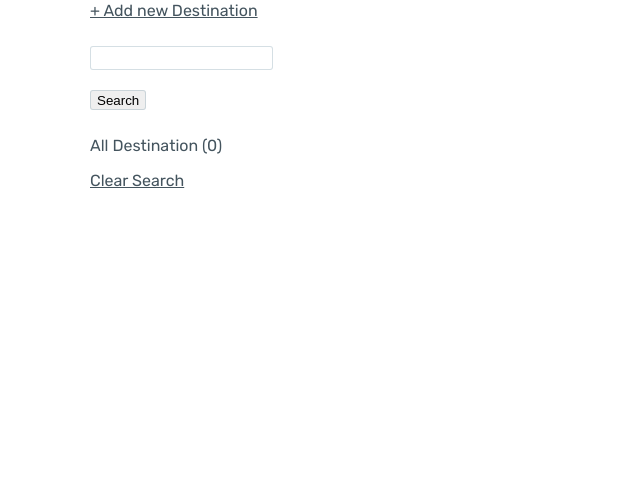
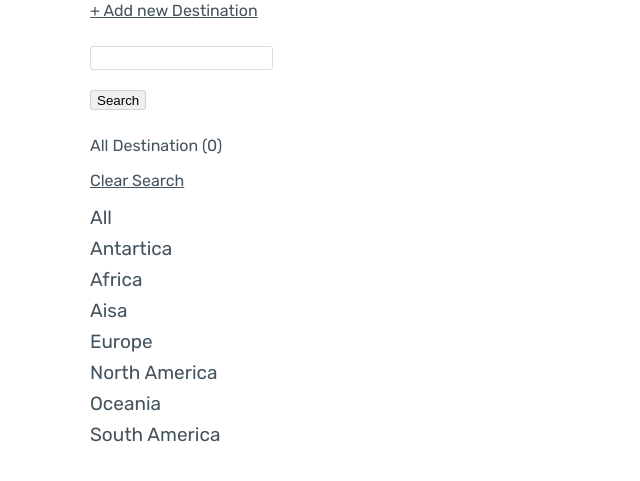
Before and after one commit to jihyekwak/project-4-travel, a Django app: page /destinations/ in a window 1280 px wide. Shown: the part 189-670 px from the top of the page, without its empty margins (0-640 px from the left). Run offline with Django 4.2, Linux system fonts and the light colour scheme; data that the repository does not hold is empty.

Commit message:
add tag list and rendering pages

```diff
--- a/main_app/admin.py
+++ b/main_app/admin.py
@@ -1,5 +1,5 @@
 from django.contrib import admin
-from .models import Travel, Itinerary, Destination, Comment, CustomUser
+from .models import Travel, Itinerary, Destination, Comment, CustomUser, Tag, List
 from .forms import CustomUserCreationForm
 from django.contrib.auth.admin import UserAdmin
 
@@ -27,3 +27,5 @@ admin.site.register(Travel)
 admin.site.register(Itinerary)
 admin.site.register(Destination)
 admin.site.register(Comment)
+admin.site.register(Tag)
+admin.site.register(List)
--- a/main_app/forms.py
+++ b/main_app/forms.py
@@ -32,4 +32,4 @@ class TravelForm(forms.ModelForm):
 
     class Meta:
         model = Travel
-        fields = ['destinations', 'title', 'image', 'departure_date', 'return_date', 'budget', 'travelers']
+        fields = ['destinations', 'title', 'image', 'departure_date', 'return_date', 'budget', 'travelers', 'tags']
--- a/main_app/models.py
+++ b/main_app/models.py
@@ -39,6 +39,9 @@ class Destination(models.Model):
 class Tag(models.Model):
 
     tag = models.CharField(max_length=30)
+
+    def __str__(self):
+        return self.tag
 
 class Travel(models.Model):
 
--- a/main_app/static/styles/styles.css
+++ b/main_app/static/styles/styles.css
@@ -732,7 +732,7 @@ input[type="checkbox"] {
     height: 100px;
 }
 
-#id_travelers {
+#id_travelers, #id_tags  {
     height: 50px;
 }
 
--- a/main_app/templates/destination_list.html
+++ b/main_app/templates/destination_list.html
@@ -18,6 +18,18 @@
                     </form>
                     <p>{{header}} ({{destinations|length}})</p>
                     <a href="{% url 'destination_list' %}">Clear Search</a>
+                </div>
+                <div class="list-flex-nav-category">
+                    <ul>
+                        <li><a href="{% url 'destination_list' %}">All</a></li>
+                        <li><a href="{% url 'destination_list' %}?continent=Antartica" name="continent">Antartica</a></li>
+                        <li><a href="{% url 'destination_list' %}?continent=Africa" name="continent">Africa</a></li>
+                        <li><a href="{% url 'destination_list' %}?continent=Asia" name="continent">Aisa</a></li>
+                        <li><a href="{% url 'destination_list' %}?continent=Europe" name="continent">Europe</a></li>
+                        <li><a href="{% url 'destination_list' %}?continent=North America" name="continent">North America</a></li>
+                        <li><a href="{% url 'destination_list' %}?continent=Oceania" name="continent">Oceania</a></li>
+                        <li><a href="{% url 'destination_list' %}?continent=South America" name="continent">South America</a></li>
+                    </ul>
                 </div>
             </div>
         </div>
--- a/main_app/templates/profile.html
+++ b/main_app/templates/profile.html
@@ -12,9 +12,9 @@
             <p>Travel Plans: {{user.travel_set.all|length}}</p>
             <div class="list-flex-nav-category">
                 <ul>
-                    <li><a href=""># All</a></li>
-                    <li><a href=""># City</a></li>
-                    <li><a href=""># Nature</a></li>
+                    {% for tag in tags %}
+                        <li><a href="">{{tag}}</a></li>
+                    {% endfor %}
                 </ul>
             </div>
         </div>
--- a/main_app/templates/travel_detail.html
+++ b/main_app/templates/travel_detail.html
@@ -33,6 +33,11 @@
                     {% endfor %}
                 </p></li>
                 {% endif %}
+                <li><p>Tags:
+                    {% for tag in travel.tags.all %}
+                    <span>{{tag.tag}}</span>
+                {% endfor %}
+                </p></li>
             </ul>
             {% if user.is_authenticated and user in travel.travelers.all  %}
             <div>
--- a/main_app/templates/travel_list.html
+++ b/main_app/templates/travel_list.html
@@ -18,9 +18,9 @@
                 </div>
                 <div class="list-flex-nav-category">
                     <ul>
-                        <li><a href=""># All</a></li>
-                        <li><a href=""># City</a></li>
-                        <li><a href=""># Nature</a></li>
+                        {% for tag in tags %}
+                            <li><a href="">{{tag}}</a></li>
+                        {% endfor %}
                     </ul>
                 </div>
             </div>
--- a/main_app/views.py
+++ b/main_app/views.py
@@ -6,7 +6,7 @@ from django.views.generic.base import TemplateView
 from django.views.generic import DetailView
 from django.views.generic.edit import CreateView, UpdateView, DeleteView
 from django.http import HttpResponse, HttpResponseRedirect
-from .models import Travel, Itinerary, Destination, Comment
+from .models import Travel, Itinerary, Destination, Comment, Tag, List
 from .forms import CustomUserCreationForm, CustomUserChangeForm, ItineraryForm, CommentForm, TravelForm
 from django.contrib.auth.models import User
 from django.contrib.auth import authenticate, login, logout
@@ -32,6 +32,7 @@ class Travel_List(TemplateView):
 
     def get_context_data(self, **kwargs):
         context = super().get_context_data(**kwargs)
+        context['tags'] = Tag.objects.all()
         title = self.request.GET.get("title")
         if title != None:
             context['travels'] = Travel.objects.filter(title__icontains=title)
@@ -141,9 +142,13 @@ class Destination_List(TemplateView):
     def get_context_data(self, **kwargs):
         context = super().get_context_data(**kwargs)
         city = self.request.GET.get("city")
+        continent = self.request.GET.get("continent")
         if city != None:
             context['destinations'] = Destination.objects.filter(city__icontains=city)
             context['header'] = f"Searching for {city}"
+        elif continent !=None:
+            context['destinations'] = Destination.objects.filter(continent__icontains=continent)
+            context['header'] = f"Searching for {continent}"
         else:
             context['destinations'] = Destination.objects.all()
             context['header'] = "All Destination"
@@ -229,7 +234,8 @@ def signup_view(request):
 @login_required
 def profile(request, username):
     user = get_user_model().objects.get(username = username)
-    return render(request, 'profile.html', {'user':user})
+    tags = Tag.objects.all()
+    return render(request, 'profile.html', {'user':user, 'tags': tags})
 
 @method_decorator(login_required, name='dispatch')
 class Profile_Update(UpdateView):
```
